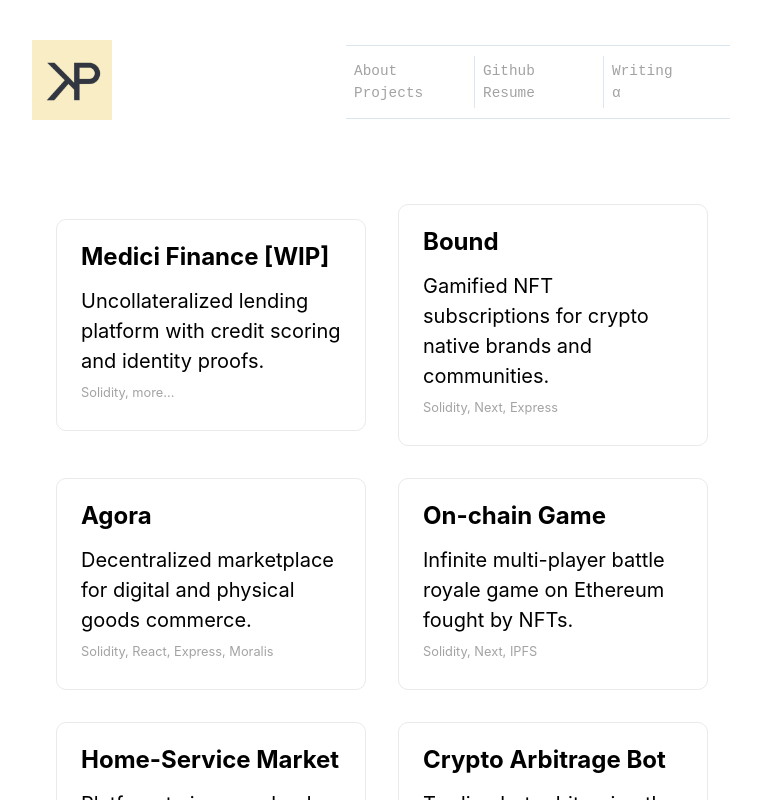
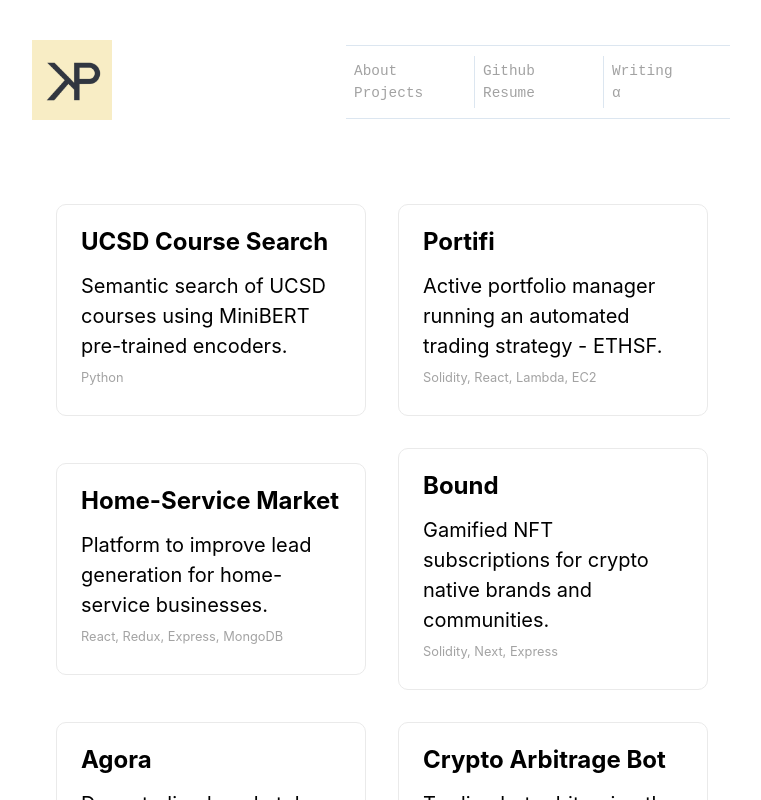
Before and after one commit to punnkam/punnkam.github.io, a Next.js app: page /projects in a window 1280 px wide. Shown: the top 800 px of the page, without its empty margins (258-1019 px from the left). Built offline with nearby package versions, Linux system fonts and the light colour scheme.

Commit message:
more edits and links

```diff
--- a/pages/projects/index.js
+++ b/pages/projects/index.js
@@ -12,17 +12,39 @@ export default function Home() {
 
       <main className={styles.main}>
         <div className={styles.grid}>
-        <a href="" className={styles.card}>
-            <h2>Medici Finance [WIP]</h2>
+          <a href="https://triton-spanner.streamlit.app/" className={styles.card}>
+            <h2>UCSD Course Search</h2>
             <p>
-              Uncollateralized lending platform with credit scoring and identity proofs.
+              Semantic search of UCSD courses using MiniBERT pre-trained encoders.
             </p>
             <div className={styles.technologies}>
-              Solidity, more...
+              Python
             </div>
             <p className={styles.technologies}></p>
           </a>
-        <a href="https://bound-eight.vercel.app/" className={styles.card}>
+          <a href="https://github.com/prmali/portifi-ethsf" className={styles.card}>
+            <h2>Portifi</h2>
+            <p>
+              Active portfolio manager running an automated trading strategy - ETHSF.
+            </p>
+            <div className={styles.technologies}>
+              Solidity, React, Lambda, EC2
+            </div>
+            <p className={styles.technologies}></p>
+          </a>
+          <a
+            href="https://afternoon-caverns-07461.herokuapp.com/"
+            className={styles.card}
+          >
+            <h2>Home-Service Market </h2>
+            <p>
+              Platform to improve lead generation for home-service businesses.
+            </p>
+            <div className={styles.technologies}>
+              React, Redux, Express, MongoDB
+            </div>
+          </a>
+          <a href="https://bound-eight.vercel.app/" className={styles.card}>
             <h2>Bound</h2>
             <p>
               Gamified NFT subscriptions for crypto native brands and communities.
@@ -43,30 +65,6 @@ export default function Home() {
             <p className={styles.technologies}></p>
           </a>
 
-          <a
-            href="https://chain-champions.herokuapp.com/"
-            className={styles.card}
-          >
-            <h2>On-chain Game</h2>
-            <p>
-              Infinite multi-player battle royale game on Ethereum fought by
-              NFTs.
-            </p>
-            <div className={styles.technologies}>Solidity, Next, IPFS</div>
-          </a>
-          <a
-            href="https://afternoon-caverns-07461.herokuapp.com/"
-            className={styles.card}
-          >
-            <h2>Home-Service Market </h2>
-            <p>
-              Platform to improve lead generation for home-service businesses.
-            </p>
-            <div className={styles.technologies}>
-              React, Redux, Express, MongoDB
-            </div>
-          </a>
-
           <a href="https://github.com/punnkam/auto-arb" className={styles.card}>
             <h2>Crypto Arbitrage Bot</h2>
             <p>
```
